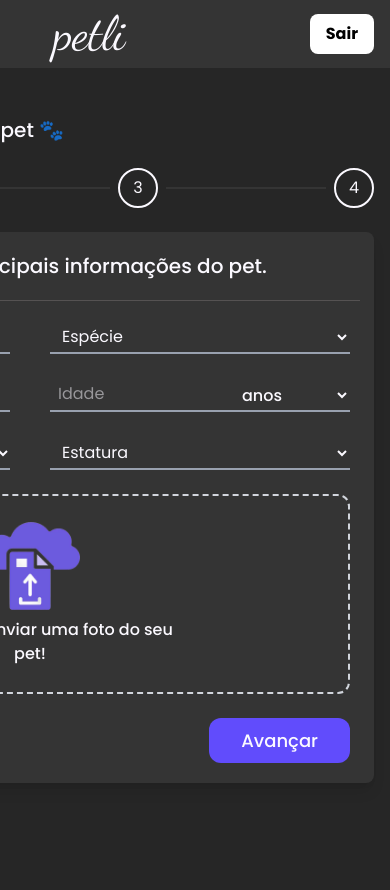
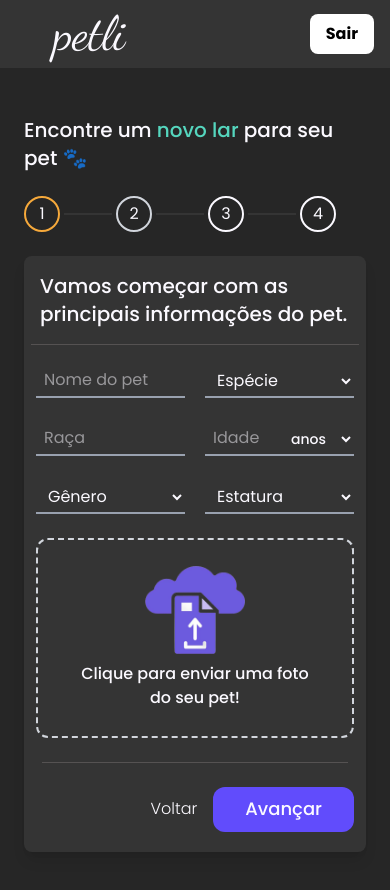
Before and after one commit to emersonjuunior/petli, a React (Vite) app: page /novo-pet in a window 390 px wide. Shown: the top 890 px of the page. Built offline with nearby package versions, Linux system fonts and the light colour scheme; no server answers.

Commit message:
Responsividade da primeira etapa do formulario de cadastrar pets para adoção

```diff
--- a/src/components/CreatePetSteps/FirstStep.tsx
+++ b/src/components/CreatePetSteps/FirstStep.tsx
@@ -1,4 +1,5 @@
 import { FormEvent, useState } from "react";
+import { Link } from "react-router-dom";
 import Error from "../Error";
 
 interface Props {
@@ -11,10 +12,10 @@ interface Props {
   setBreed: React.Dispatch<React.SetStateAction<string>>;
   gender: string;
   setGender: React.Dispatch<React.SetStateAction<string>>;
-  age: string;
   setAge: React.Dispatch<React.SetStateAction<string>>;
   size: string;
   setSize: React.Dispatch<React.SetStateAction<string>>;
+  image: string;
   setImage: React.Dispatch<React.SetStateAction<string>>;
 }
 
@@ -28,11 +29,10 @@ const FirstStep = ({
   setBreed,
   gender,
   setGender,
-  age,
   setAge,
   size,
   setSize,
-
+  image,
   setImage,
 }: Props) => {
   const [timeValue, setTimeValue] = useState("");
@@ -61,6 +61,12 @@ const FirstStep = ({
 
     if (parseInt(timeValue) > 20 && time === "anos") {
       setError("Por favor, insira uma idade válida.");
+      return;
+    }
+
+    if (image === "") {
+      setError("Por favor, envie uma imagem do bichinho.");
+      return;
     }
 
     setStep(2);
@@ -76,15 +82,15 @@ const FirstStep = ({
 
   return (
     <div className="bg-bgGray rounded-lg shadow-lg">
-      <h2 className="text-xl md:text-2xl font-medium p-5 md:px-8 md:py-6">
+      <h2 className="text-xl md:text-2xl font-medium p-4 md:px-8 md:py-6">
         Vamos começar com as principais informações do pet.
       </h2>
       <div className="w-full max-w-[96%] h-[.5px] bg-[#555252] mx-auto mb-5"></div>
       <form
-        className="px-6 md:px-10 flex flex-col gap-6"
+        className="px-3 md:px-10 flex flex-col gap-6"
         onSubmit={handleFirstStep}
       >
-        <div className="flex-1 flex items-center gap-10">
+        <div className="flex-1 flex items-center gap-5 md:gap-10">
           <label className="flex-1">
             <input
               type="text"
@@ -111,8 +117,8 @@ const FirstStep = ({
             </select>
           </label>
         </div>
-        <div className="flex-1 flex items-center gap-10">
-          <div className="flex-1 flex items-center gap-10">
+        <div className="flex-1 flex items-center gap-5 md:gap-10">
+          <div className="flex-1 flex items-center gap-5 md:gap-10">
             <label className="flex-1">
               <input
                 type="text"
@@ -145,7 +151,7 @@ const FirstStep = ({
                   handleAge(timeValue, e.target.value);
                   setTime(e.target.value);
                 }}
-                className="absolute top-0 right-0 w-30 text-[16px] font-medium h-[34px] px-2"
+                className="absolute top-0 right-0 md:w-30 text-sm font-medium h-[34px]"
               >
                 <option value="anos">anos</option>
                 <option value="meses">meses</option>
@@ -153,7 +159,7 @@ const FirstStep = ({
             </label>
           </div>
         </div>
-        <div className="flex-1 flex items-center gap-10">
+        <div className="flex-1 flex items-center gap-5 md:gap-10">
           <label className="flex-1">
             <select
               value={gender}
@@ -202,8 +208,13 @@ const FirstStep = ({
             className="absolute inset-0 opacity-0 cursor-pointer"
           />
         </label>
+        <div className="w-full max-w-[96%] h-[.5px] bg-[#555252] mx-auto"></div>
         <div className="flex flex-col w-full items-end mb-5">
           {error && <Error error={error} setError={setError} />}
+          <div className="flex gap-4 md:gap-6 items-center">
+            <Link to="/">
+              <span className="font-light">Voltar</span>
+            </Link>
             <button
               type="submit"
               className="font-medium text-lg bg-[#614cfc] px-8 h-[45px] rounded-xl cursor-pointer duration-200 hover:bg-[#614cfcda]"
@@ -211,6 +222,7 @@ const FirstStep = ({
               Avançar
             </button>
           </div>
+        </div>
       </form>
     </div>
   );
--- a/src/components/Error.tsx
+++ b/src/components/Error.tsx
@@ -9,7 +9,7 @@ const Error = ({ error, setError }: Props) => {
       {error && (
         <div className="flex items-center justify-between p-4 mb-4 h-[50px] bg-red-100 border-l-4 border-red-500 text-red-700 shadow-md rounded-lg">
           <div className="flex items-center">
-            <span className="font-medium">{error}</span>
+            <span className="font-medium mr-2">{error}</span>
           </div>
           <i
             className="fa-solid fa-xmark cursor-pointer text-lg"
--- a/src/pages/CreatePet.tsx
+++ b/src/pages/CreatePet.tsx
@@ -15,39 +15,39 @@ const CreatePet = () => {
   const [location, setLocation] = useState("");
 
   return (
-    <main className="flex flex-row-reverse w-full max-w-7xl justify-between mx-auto gap-8 items-center">
-      <section className="flex-2  h-[700px] px-4">
+    <main className="flex flex-row-reverse w-full max-w-7xl justify-center lg:justify-between mx-auto gap-8 items-center">
+      <section className="flex-1 h-[700px] px-6">
         <h1 className="font-medium text-xl md:text-3xl mb-6">
           Encontre um <span className="text-accentBlue">novo lar</span> para seu
           pet 🐾
         </h1>
-        <div className="flex items-center mb-6 gap-2">
+        <div className="flex items-center mb-6 gap-1 md:gap-2">
           <div
-            className={`rounded-full border-2 size-10 flex justify-center items-center ${
+            className={`rounded-full border-2 size-9 md:size-10 flex justify-center items-center ${
               step === 1 ? "border-secondaryYellow" : ""
             }`}
           >
             1
           </div>
-          <div className="h-[2px] bg-bgGray w-40"></div>
+          <div className="h-[2px] bg-bgGray w-12 md:w-30 xl:w-40"></div>
           <div
-            className={`rounded-full border-2 border-gray-300 size-10 flex justify-center items-center ${
+            className={`rounded-full border-2 border-gray-300 size-9 md:size-10 flex justify-center items-center ${
               step === 2 ? "border-accentBlue" : ""
             }`}
           >
             2
           </div>
-          <div className="h-[2px] bg-bgGray w-40"></div>
+          <div className="h-[2px] bg-bgGray w-12 md:w-30 xl:w-40"></div>
           <div
-            className={`rounded-full border-2 size-10 flex justify-center items-center ${
+            className={`rounded-full border-2 size-9 md:size-10 flex justify-center items-center ${
               step === 3 ? "border-accentBlue" : ""
             }`}
           >
             3
           </div>
-          <div className="h-[2px] bg-bgGray w-40"></div>
+          <div className="h-[2px] bg-bgGray w-12 md:w-30 xl:w-40"></div>
           <div
-            className={`rounded-full border-2 size-10 flex justify-center items-center ${
+            className={`rounded-full border-2 size-9 md:size-10 flex justify-center items-center ${
               step === 4 ? "border-accentBlue" : ""
             }`}
           >
@@ -66,10 +66,10 @@ const CreatePet = () => {
               setBreed={setBreed}
               gender={gender}
               setGender={setGender}
-              age={age}
               setAge={setAge}
               size={size}
               setSize={setSize}
+              image={image}
               setImage={setImage}
             />
           )}
@@ -77,7 +77,7 @@ const CreatePet = () => {
         </div>
       </section>
 
-      <section>
+      <section className="hidden lg:block px-4">
         <PetCard
           name={name}
           species={species}
```
Lines whose indentation alone changed are shown as unchanged.
